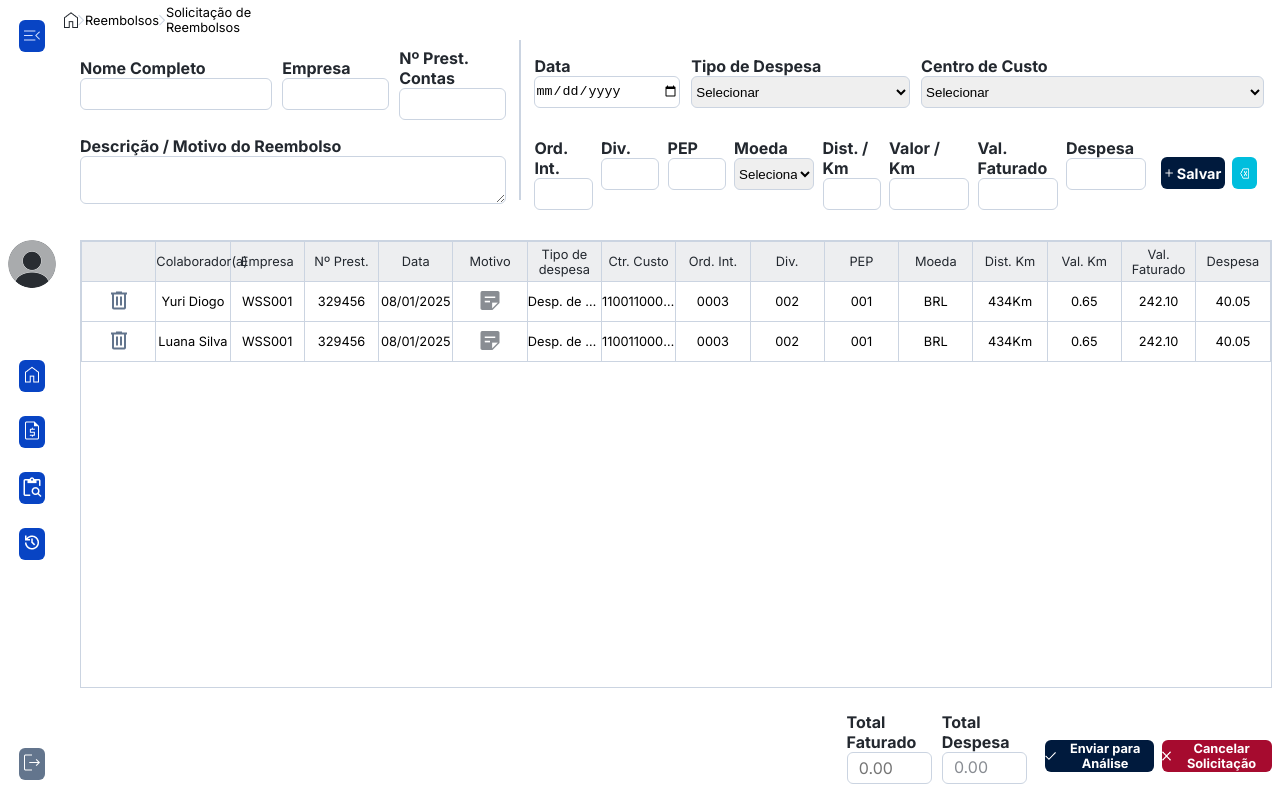
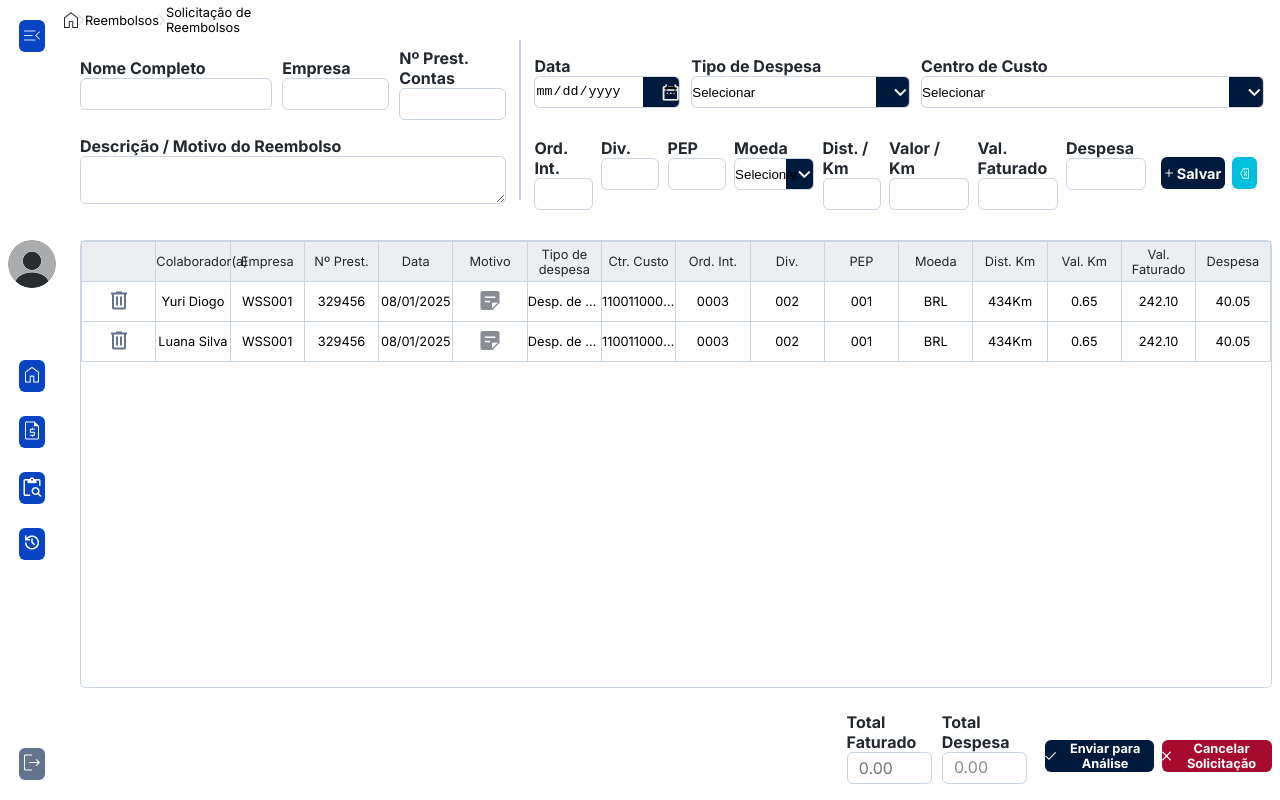
Before and after one commit to luanapalmeira/sispar, a React (Vite) app: page /solicitacao in a window 1280 px wide. Built offline with nearby package versions, Linux system fonts and the light colour scheme.

Commit message:
Ajustes de css

```diff
--- a/src/components/solicitacao/Solicitacao.jsx
+++ b/src/components/solicitacao/Solicitacao.jsx
@@ -52,12 +52,12 @@ function Solicitacao() {
                         <div className={styles.grupo2}>
                             <div className={styles.inputData}>
                                 <label htmlFor="">Data</label>
-                                <input type="date" name="date" id="date"/>
+                                <input type="date" name="date" id="date" className={styles.customDate}/>
                             </div>
 
                             <div className={styles.tipoDeDespesas}>
                                 <label htmlFor="">Tipo de Despesa</label>
-                                <select name="" id="" className={styles.select1}>
+                                <select name="" id="">
                                     <option value="0" disabled selected>Selecionar</option>
                                     <option value="1">Alimentação</option>
                                     <option value="2">Combustível</option>
--- a/src/components/solicitacao/Solicitacao.module.scss
+++ b/src/components/solicitacao/Solicitacao.module.scss
@@ -138,37 +138,43 @@
                         box-shadow: rgba(0, 0, 0, 0.35) 0px 5px 15px;
                     }
 
-                    // select {
-                    //     appearance: none;
-                    //     -webkit-appearance: none;
-                    //     -moz-appearance: none;
-                    //     background-image: url('../../assets/Solicitação/seta\ baixa.png');
-                    //     background-repeat: no-repeat;
-                    //     background-position: right 10px center;
-                    //     padding-right: 30px;
-                    // }
-
                     .inputData {
                         width: 20%;
                     }
 
-                    // .customDate {
-                    //     -webkit-appearance: none;
-                    //     -moz-appearance: none;
-                    //     appearance: none;
-                    //     background-image: url('../../assets/Solicitação/calendario.png');
-                    //     background-repeat: no-repeat;
-                    //     background-position: right 10px center;
-                    //     background-color: #001A3D;
-                    //     padding-right: 30px;
-                    // }
+                    .customDate {
+                        appearance: none;
+                        -webkit-appearance: none;
+                        -moz-appearance: none;
+                        background-image: url('../../assets/Solicitação/calendario.png'), linear-gradient(to right, #FFFFFF 75%, #001A3D 25%);
+                        background-repeat: no-repeat;
+                        background-position: right center;
+                    }
 
                     .tipoDeDespesas {
                         width: 30%;
                     }
 
+                    .tipoDeDespesas select {
+                        appearance: none;
+                        -webkit-appearance: none;
+                        -moz-appearance: none;
+                        background-image: url('../../assets/Solicitação/seta\ baixa.png'), linear-gradient(to right, #FFFFFF 85%, #001A3D 15%);
+                        background-repeat: no-repeat;
+                        background-position: right center;
+                    }
+
                     .centroDeCusto {
                         width: 47%;
+                    }
+
+                    .centroDeCusto select {
+                        appearance: none;
+                        -webkit-appearance: none;
+                        -moz-appearance: none;
+                        background-image: url('../../assets/Solicitação/seta\ baixa.png'), linear-gradient(to right, #FFFFFF 90%, #001A3D 10%);
+                        background-repeat: no-repeat;
+                        background-position: right center;
                     }
 
                     .inputData,
@@ -189,6 +195,15 @@
                     .valorFaturado,
                     .despesa {
                         width: 11%;
+                    }
+
+                    .moeda select {
+                        appearance: none;
+                        -webkit-appearance: none;
+                        -moz-appearance: none;
+                        background-image: url('../../assets/Solicitação/seta\ baixa.png'), linear-gradient(to right, #FFFFFF 65%, #001A3D 35%);
+                        background-repeat: no-repeat;
+                        background-position: right center;
                     }
 
                     .botoes {
@@ -242,6 +257,7 @@
             // Estilização da tabela
             .tabelaContainer {
                 border: 0.8px solid #CBD4E1;
+                border-radius: 6px;
                 width: 98%;
                 height: 56vh;
                 margin-left: 1rem;
@@ -308,15 +324,17 @@
                     box-shadow: rgba(0, 0, 0, 0.35) 0px 5px 15px;
                 }
 
-                .totalFaturado, .totalDespesa {
+                .totalFaturado,
+                .totalDespesa {
                     width: 7%;
                 }
 
-                .placeholder1, .placeholder2::placeholder {
+                .placeholder1,
+                .placeholder2::placeholder {
                     font-size: 1rem;
                     font-family: "Inter";
                     font-weight: 400;
-                    color:#898D93;
+                    color: #898D93;
                     padding-left: 0.7rem;
                 }
 
@@ -326,13 +344,14 @@
                     justify-content: space-evenly;
                     padding-top: 1rem;
 
-                    .enviarAnalise, .cancelarSolicitacao {
+                    .enviarAnalise,
+                    .cancelarSolicitacao {
                         width: 45%;
                     }
 
                     .enviarAnalise {
                         background-color: #001A3D;
-                        color:#FFFFFF;
+                        color: #FFFFFF;
                         font-family: "Inter";
                         font-size: 0.8rem;
                         font-weight: 700;
@@ -351,8 +370,8 @@
                     }
 
                     .cancelarSolicitacao {
-                        background-color:#A60B2F;
-                        color:#FFFFFF;
+                        background-color: #A60B2F;
+                        color: #FFFFFF;
                         font-family: "Inter";
                         font-size: 0.8rem;
                         font-weight: 700;
```
